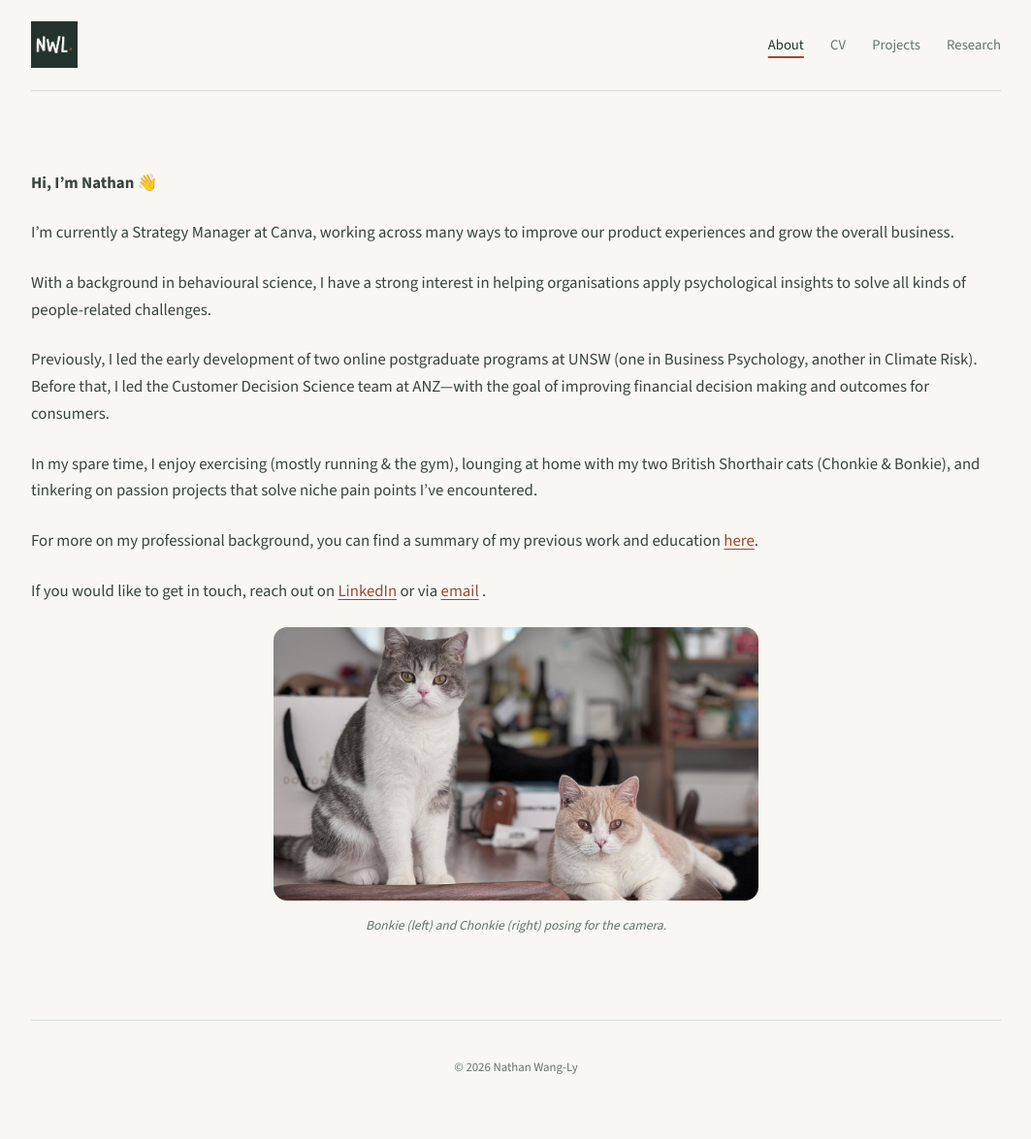
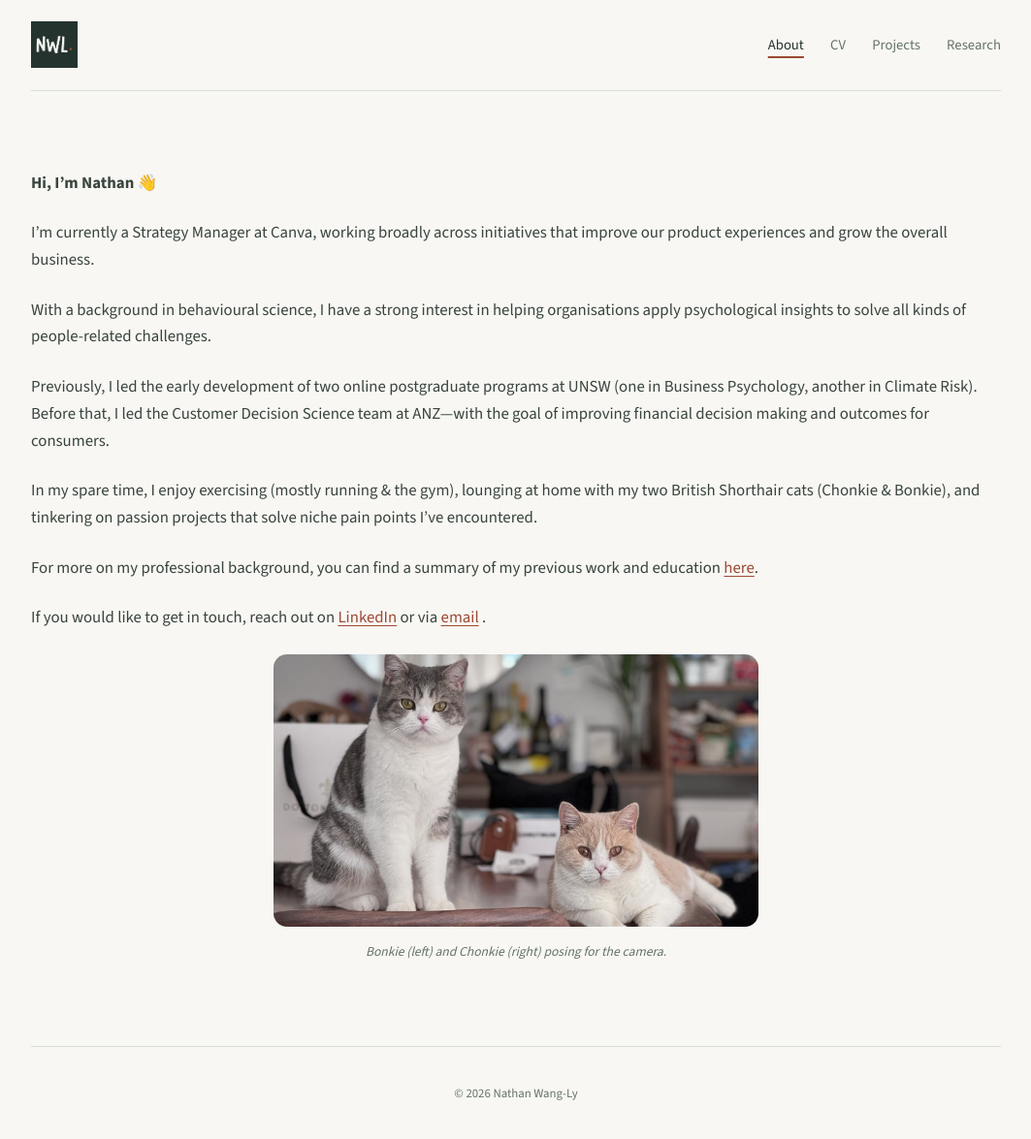
Before and after one commit to nathanwangly/nathanwangly.github.io, a Jekyll site: the page built from about.md, in a window 1280 px wide. Shown: the whole page at 97% size, without its empty margins (108-1171 px from the left). Built offline with Jekyll 4.4.1, drawn with Linux system fonts in a browser that asks for light colours; before the commit the page ends 1147 px from its top, so only the background shows below that.

Commit message:
update about

```diff
--- a/about.md
+++ b/about.md
@@ -6,7 +6,7 @@ description: Nathan Wang-Ly's background in behavioural science, product strateg
 
 <b>Hi, I'm Nathan 👋</b>
 
-I'm currently a Strategy Manager at Canva, working across many ways to improve our product experiences and grow the overall business.
+I'm currently a Strategy Manager at Canva, working broadly across initiatives that improve our product experiences and grow the overall business.
 
 With a background in behavioural science, I have a strong interest in helping organisations apply psychological insights to solve all kinds of people-related challenges.
 
```
